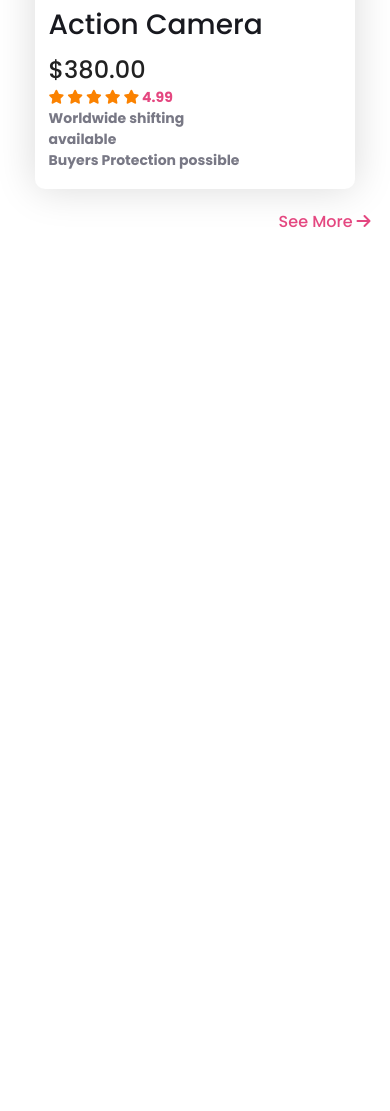
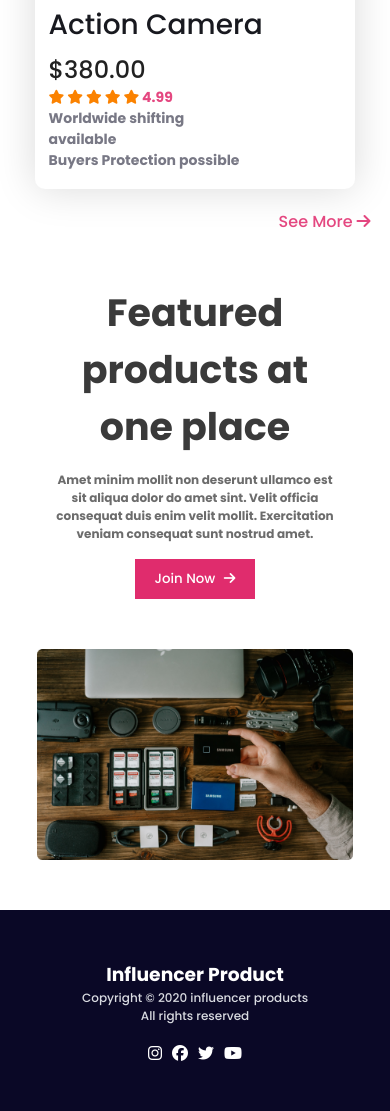
Before and after one commit to doraemon2051/Influencer-Gear, a plain HTML site: page index.html in a window 390 px wide. Shown: the part 5424-6535 px from the top of the page. Before the commit the page ends 5678 px from the top, so only its background shows below. Drawn offline with Linux system fonts and the light colour scheme.

Commit message:
Influencer Gear Done With Responsive

```diff
--- a/index.html
+++ b/index.html
@@ -29,7 +29,9 @@
 </head>
 <body>
 
-    <!-- Header-part -->
+    <!----------------
+        Header-part
+    ---------------->
 
 
     <header class="header">
@@ -46,7 +48,9 @@
         </nav>
     </header>
 
-    <!-- journey as Influencer -->
+    <!---------------------
+        journey as Influencer
+    -------------------------->
 
    <main>
     <section class="head-contain">
@@ -67,7 +71,9 @@
         </div>
     </section>
 
-    <!-- Company Logos -->
+    <!-----------------
+        Company Logos
+    ------------------->
 
     <section class="logo-container">
         <div class="logos">
@@ -81,7 +87,10 @@
         </div>
     </section>
 
-    <!-- Popular Collection -->
+    <!-------------------
+        Popular Collection
+    ----------------------->
+
     <section class="main-container">
        <h2 class="section-title">
         Populer Collection
@@ -346,6 +355,50 @@
 
     </section>
 
+    <!--------------------
+        Featured Products
+    ---------------------->
+
+    <section class="last-container">
+        <div class="featured">
+            <img src="images/gear.png" alt="">
+            <div class="featured-text">
+                <h2 class="featured-title">
+                    Featured products at one place
+                </h2>
+                <p class="featured-des">
+                    Amet minim mollit non deserunt ullamco est sit aliqua dolor do amet sint. Velit officia consequat duis enim velit mollit. Exercitation veniam consequat sunt nostrud amet.
+                </p>
+                <button class="last-button">
+                    Join Now <i class="fa-solid fa-arrow-right last-btn"></i>
+                </button>
+            </div>
+        </div>
+
+    </section>
+
+    <!-----------------
+        Footer Section
+    ------------------>
+
+    <footer class="footer">
+        <h3 class="footer-title">
+            Influencer Product
+        </h3>
+        <p class="footer-des">
+            Copyright © 2020  influencer products
+        </p>
+        <p class="footer-des">
+            All rights reserved
+        </p>
+        <div class="footer-logo">
+            <i class="fa-brands fa-instagram footer-logo"></i>
+            <i class="fa-brands fa-facebook  footer-logo"></i>
+            <i class="fa-brands fa-twitter   footer-logo"></i>
+            <i class="fa-brands fa-youtube   footer-logo"></i>
+        </div>
+
+    </footer>
 
    </main>
 
--- a/style.css
+++ b/style.css
@@ -1,10 +1,16 @@
+
+    /*******************
+     Common Part
+     *****************/
     *{
         font-family: 'Poppins', sans-serif;
         margin: 0;
         color:  #3A3A3A;
     }
 
-/* Header styles */
+    /*************
+    Header styles
+    ***************/
 
     .header{
         display: flex;
@@ -22,7 +28,9 @@
 
 
 
-/* journey as Influencer style */
+    /**************************
+    journey as Influencer style
+    *****************************/
 
 
     .start-journey{
@@ -61,7 +69,9 @@
 
 
 
-    /* Company logos styles */
+    /***********************
+    Company logos styles
+    *************************/
 
     .logo-container{
         margin-top: 100px;
@@ -87,7 +97,9 @@
     }
 
 
-    /* Popular Collection */
+    /*********************
+     Popular Collection
+     *********************/
 
     .main-container{
         width: 80%;
@@ -165,13 +177,85 @@
     }
 
 
+    /******************
+     Featured Section
+     *******************/
+
+    .last-container{
+        margin-top: 100px;
+        margin-bottom: 100px;
+        width: 80%;
+        height: 250px;
+        margin-left: auto;
+        margin-right: auto;
+    }
+    .featured{
+        display: flex;
+        align-items: center;
+        gap: 80px;
+    }
+    .featured-title{
+        font-weight: 700;
+        font-size: 38px;
+    }
+    .featured-des{
+        font-weight: 700;
+        font-size: 12px;
+        margin-top: 16px;
+        margin-bottom: 16px;
+        color: #6C6C6C;
+    }
+    .last-button{
+        background-color: #E02C6D;
+        border-style: none;
+        padding: 10px 20px;
+        color: white;
+    }
+    .last-btn{
+        color: white;
+        padding-left: 5px;
+    }
+
+
+    /*******************
+     Footer Section
+     *******************/
+
+    .footer{
+        background-color: #0A0826;
+        text-align: center;
+        padding: 50px;
+        width: auto;
+    }
+    .footer-title{
+        color: white;
+    }
+    .footer-des{
+        color:#D9DBE1;
+        font-weight: 400;
+        font-size: 12px;
+    }
+    .footer-logo{
+        color: white;
+        display: flex;
+        justify-content: center;
+        gap: 10px;
+        margin-top: 10px ;
+
+    }
 
 
 
 
 
 
-/* Responsive parts */
+
+
+    /***********************
+    ************************
+    Responsive parts
+    ***********************
+    ************************/
 
 
 
@@ -236,7 +320,10 @@
     }
 
 
-    /* Company logos styles */
+    /****************
+    Company logos styles
+    **********************/
+
     .logo-container{
         margin-top: 100px;
         margin-bottom: 100px;
@@ -265,6 +352,7 @@
      /********************
       Popular Collection
       *********************/
+
       .collections{
         grid-template-columns: 1fr;
       }
@@ -279,6 +367,30 @@
 
     }
 
+    /*****************
+     Featured Section
+     ******************/
+
+     .last-container{
+        margin-top: 50px;
+        margin-bottom: 50px;
+        width: 90%;
+        margin-left: auto;
+        margin-right: auto;
+        height: auto;
+    }
+    .featured{
+        flex-direction: column-reverse;
+        gap: 50px;
+    }
+    .featured-text{
+        width: 80%;
+        text-align: center;
+    }
+    .featured img{
+        width: 90%;
+    }
+
 
 }
 
@@ -289,6 +401,7 @@
 
 
 @media only screen and (min-width:577px) and (max-width:992px) {
+
     /*************
      Header-Responsive
      ******************/
@@ -329,4 +442,33 @@
 
       }
 
+    /*****************
+     Featured Section
+     ******************/
+
+      .last-container{
+        margin-top: 50px;
+        margin-bottom: 50px;
+        width: 90%;
+        height: auto;
+        margin-left: auto;
+        margin-right: auto;
     }
+    .featured{
+        flex-direction: column-reverse;
+        gap: 50px;
+
+    }
+    .featured-text{
+        width: 80%;
+        text-align: center;
+    }
+    .featured img{
+        width: 90%;
+    }
+    .featured-des{
+        font-size: 15px;
+    }
+
+
+}
```
Lines whose indentation alone changed are shown as unchanged.
